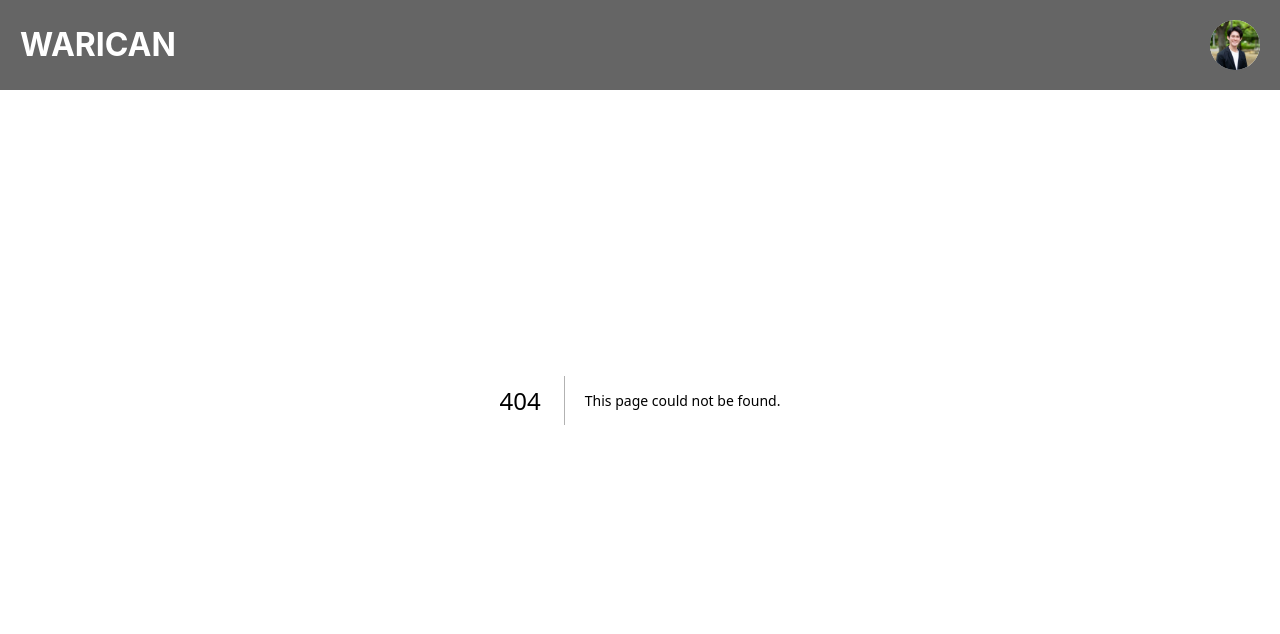
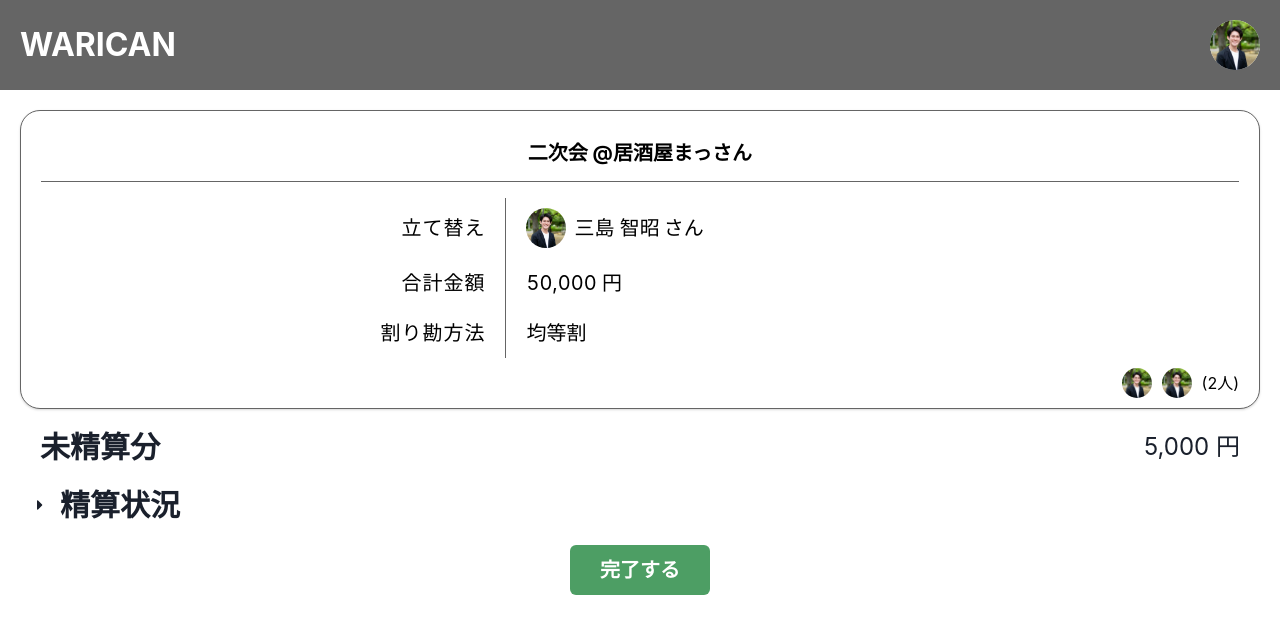
Before and after one commit to CityBear3/WariCan, a Next.js app in the folder frontend/: page /split-billing/1 in a window 1280 px wide. Before the commit this address had no page. Shown: the top 634 px of the page. Built offline with nearby package versions, Linux system fonts and the light colour scheme.

Commit message:
割り勘表示画面を作成

```diff
--- /dev/null
+++ b/frontend/src/app/split-billing/[id]/page.tsx
@@ -0,0 +1,73 @@
+import { HeaderSpacer } from "@/app/header";
+import { DisabledButton } from "@/components/button/DisabledButton";
+import { PrimaryButton } from "@/components/button/PrimaryButton";
+import { FoldableSection } from "@/components/layout/FoldableSection";
+import { SplitBillingCard } from "@/components/splitBilling/SplitBillingCard";
+import { MoneyText } from "@/components/text/MoneyText";
+import { UserList } from "@/components/user/UserList";
+import { SplitBillingModel } from "@/domain/splitBilling";
+import { UserModel } from "@/domain/user";
+import { Box, Heading, HStack, VStack } from "@chakra-ui/react";
+
+type Props = {
+  params: {
+    id: string;
+  };
+};
+
+const SplitBilling: React.FC<Props> = ({ params: { id } }) => {
+  const members: UserModel[] = [
+    {
+      id: "sample id 1",
+      name: "三島 智昭",
+      imageUrl: "http://localhost:3000/sample_profile.png",
+      tag: "#キャンプ\n#プログラミング",
+    },
+    {
+      id: "sample id 2",
+      name: "大河 照之",
+      imageUrl: "http://localhost:3000/sample_profile.png",
+      tag: "#キャンプ\n#プログラミング",
+    },
+  ];
+
+  const splitBilling: SplitBillingModel = {
+    id,
+    name: "二次会 @居酒屋まっさん",
+    amount: 50000,
+    advancePayer: members[0],
+    members,
+    type: "EQUAL_SPLIT",
+    status: "ACTIVE",
+  };
+
+  return (
+    <>
+      <HeaderSpacer />
+      <Box margin="20px">
+        <SplitBillingCard splitBilling={splitBilling} />
+      </Box>
+      <HStack justifyContent="space-between" margin="20px 40px">
+        <Heading size="lg">未精算分</Heading>
+        <MoneyText amount={5000} fontSize="24px" />
+      </HStack>
+      <FoldableSection title="精算状況" margin="20px">
+        <UserList users={splitBilling.members} />
+      </FoldableSection>
+      <VStack width="100%" alignItems="center" marginTop="10px">
+        {splitBilling.status === "ACTIVE" && (
+          <PrimaryButton label="完了する" fontSize="20px" padding="25px 30px" />
+        )}
+        {splitBilling.status === "CLOSED" && (
+          <DisabledButton
+            label="完了済み"
+            fontSize="20px"
+            padding="25px 30px"
+          />
+        )}
+      </VStack>
+    </>
+  );
+};
+
+export default SplitBilling;
```
